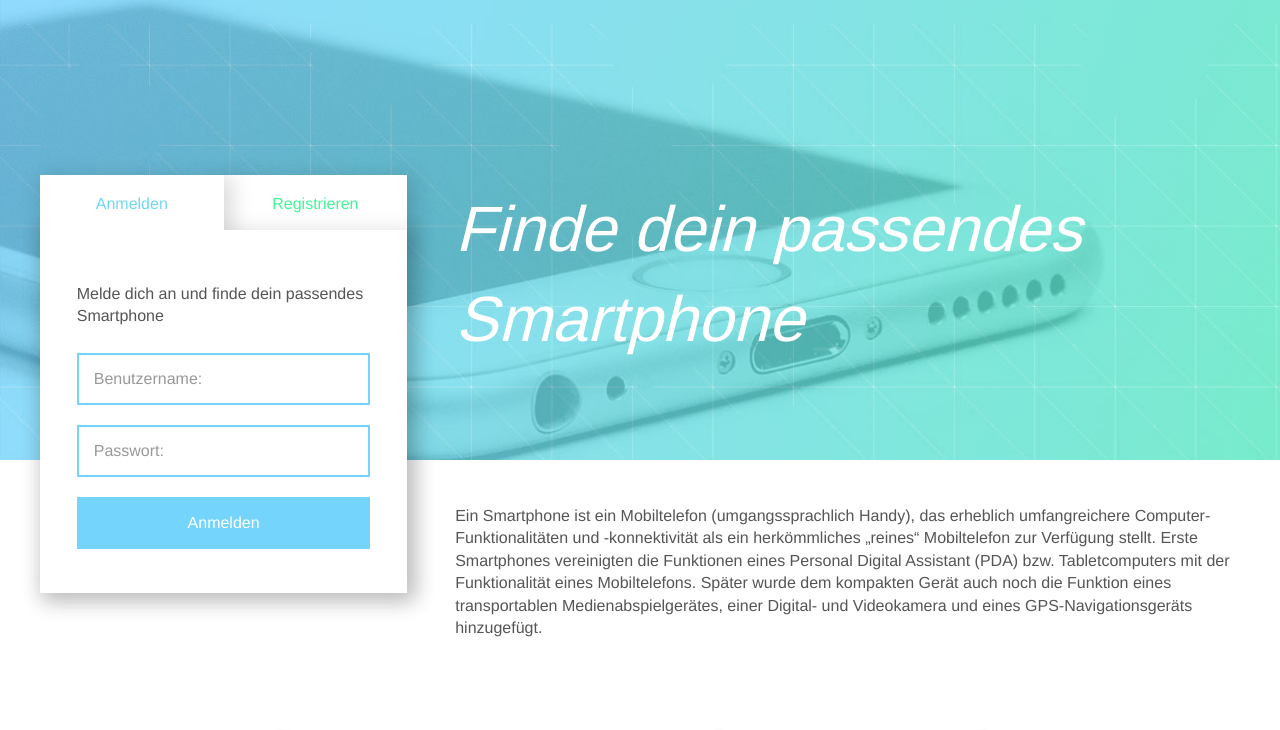
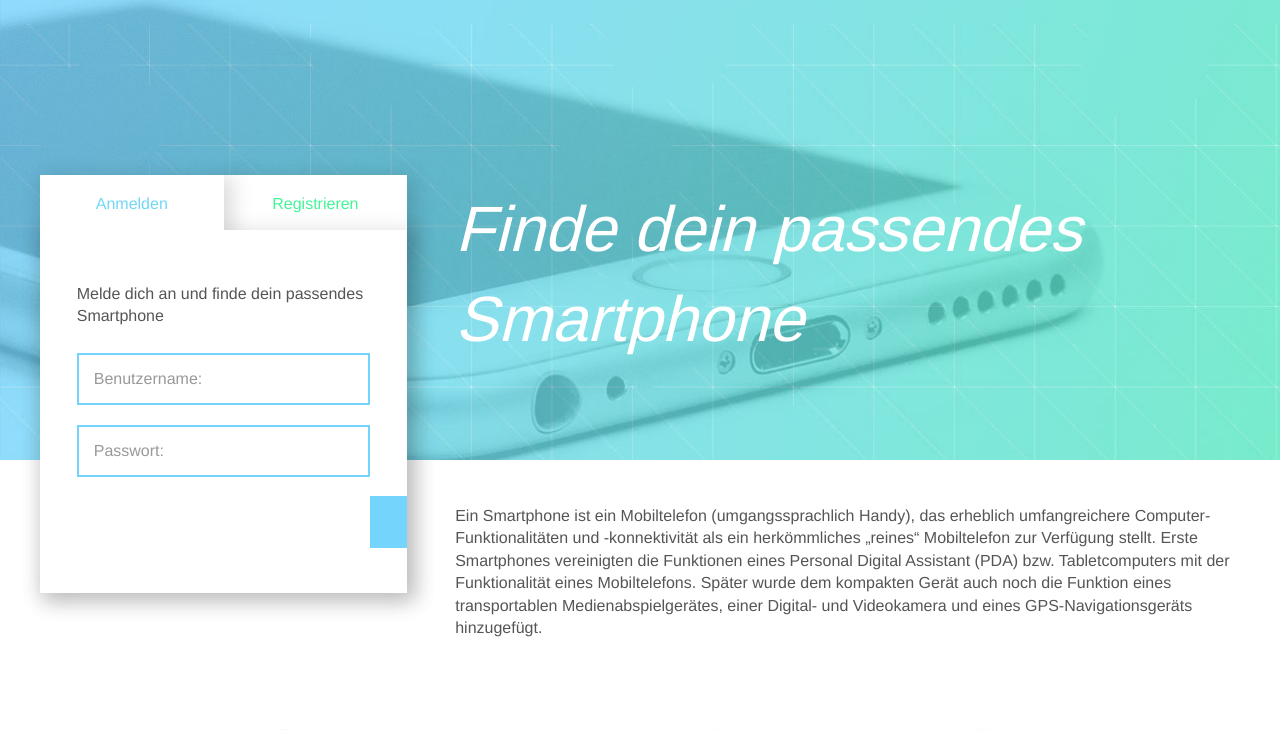
Before and after one commit to hawmember/Smartphone-Portal, a PHP site: page / in a window 1280 px wide. Shown: the top 730 px of the page. Run offline with PHP 8.4, Linux system fonts and the light colour scheme.

Commit message:
button fixiert

```diff
--- a/css/main.css
+++ b/css/main.css
@@ -137,7 +137,9 @@ h4 {
 .sign-panel .inner {
     width: 80%;
     margin: 0px auto;
+    position: relative;
     padding: 45px 0px;
+    height: 100%;
 }
 .sign-panel p, .sign-panel input {
     margin-bottom: 20px;
@@ -171,6 +173,8 @@ h4 {
 }
  /* Submit Button */
 .sign-panel form input.submit {
+    position: absolute;
+    bottom: 25px;
     text-align: center;
     background-color: #74d4fc;
     color: #fff;
```
